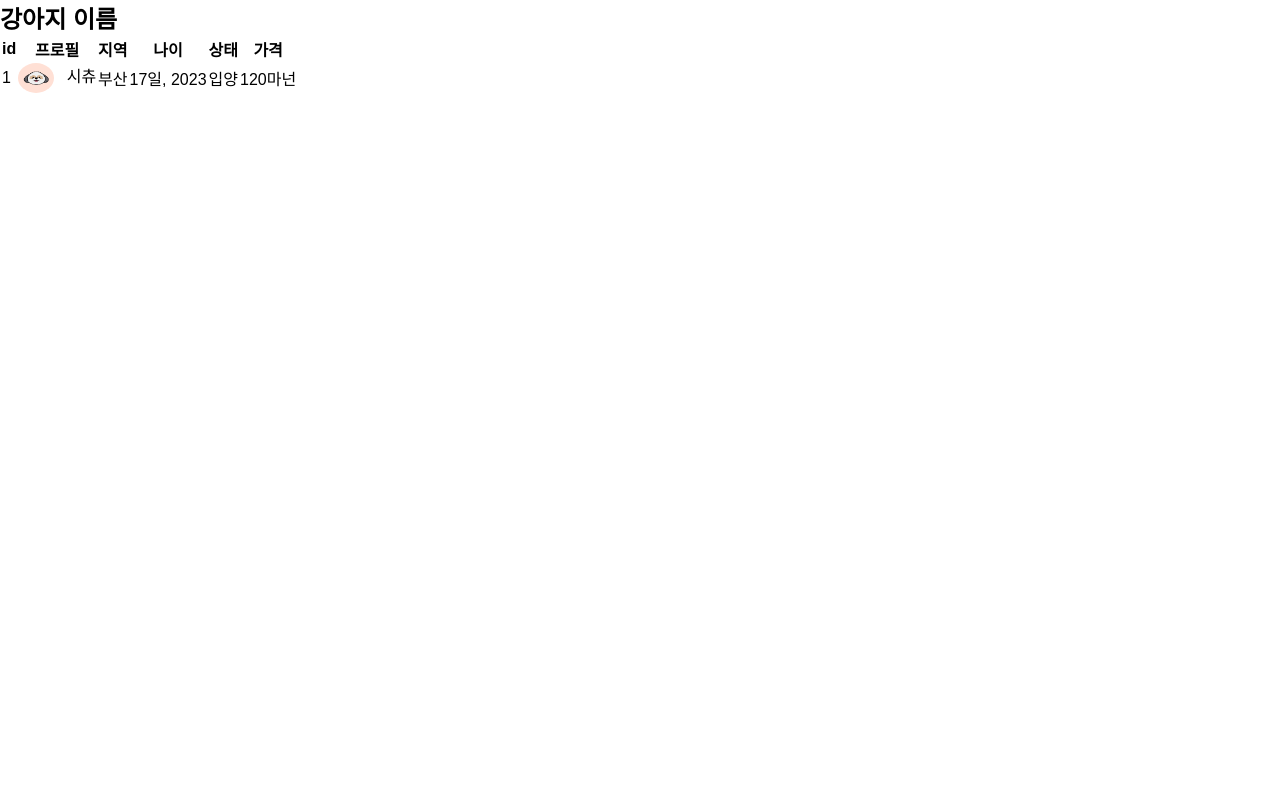
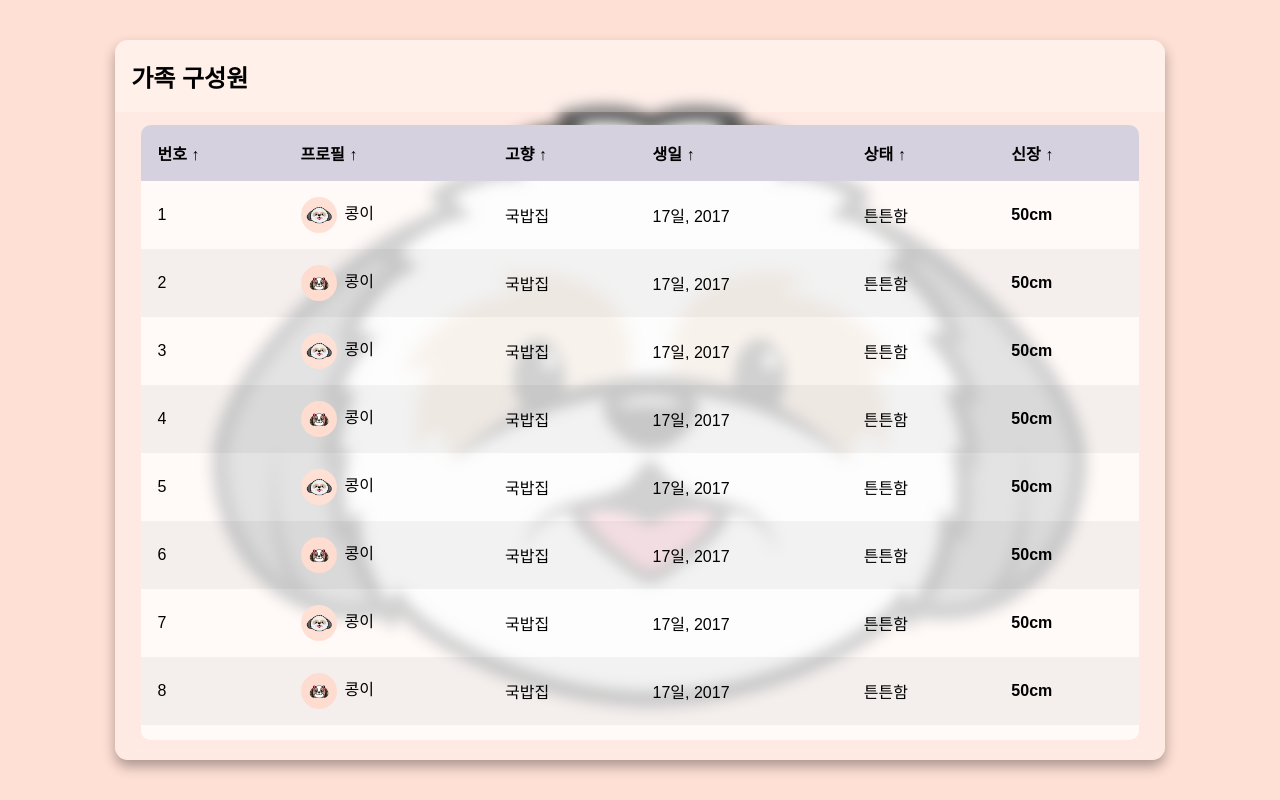
Before and after one commit to zhzkdls/javascript-study, a plain HTML site: page HY-table/index.html in a window 1280 px wide. Drawn offline with Linux system fonts and the light colour scheme.

Commit message:
css html update

```diff
--- a/HY-table/index.html
+++ b/HY-table/index.html
@@ -10,39 +10,122 @@
 <body>
     <main class="table">
         <section class="table__header">
-            <h1>강아지 이름</h1>
+            <h1>가족 구성원</h1>
         </section>
         <section class="table__body">
             <table>
                 <thead>
                     <tr>
-                        <th> id </th>
-                        <th> 프로필 </th>
-                        <th> 지역 </th>
-                        <th> 나이 </th>
-                        <th> 상태 </th>
-                        <th> 가격 </th>
+                        <th> 번호 <span class="icon-arrow">&UpArrow;</span></th>
+                        <th> 프로필 <span class="icon-arrow">&UpArrow;</span></th>
+                        <th> 고향 <span class="icon-arrow">&UpArrow;</span></th>
+                        <th> 생일 <span class="icon-arrow">&UpArrow;</span></th>
+                        <th> 상태 <span class="icon-arrow">&UpArrow;</span></th>
+                        <th> 신장 <span class="icon-arrow">&UpArrow;</span></th>
                     </tr>
                 </thead>
                 <tbody>
                     <tr>
                         <td> 1 </td>
-                        <td> <img src="images/시츄.jpg" alt="프로필"> 시츄 </td>
-                        <td> 부산 </td>
-                        <td> 17일, 2023 </td>
+                        <td> <img src="images/시츄.jpg" alt="">콩이</td>
+                        <td> 국밥집 </td>
+                        <td> 17일, 2017 </td>
                         <td>
-                            <p>입양</p>
+                            <p class="status delivered">튼튼함</p>
                         </td>
-                        <td> 120마넌 </td>
+                        <td> <strong> 50cm </strong></td>
+                    </tr>
+                    <tr>
+                        <td> 2 </td>
+                        <td> <img src="images/시츄2.jpg" alt="">콩이</td>
+                        <td> 국밥집 </td>
+                        <td> 17일, 2017 </td>
+                        <td>
+                            <p class="status delivered">튼튼함</p>
+                        </td>
+                        <td> <strong> 50cm </strong></td>
+                    </tr>
+                    <tr>
+                        <td> 3 </td>
+                        <td> <img src="images/시츄.jpg" alt="">콩이</td>
+                        <td> 국밥집 </td>
+                        <td> 17일, 2017 </td>
+                        <td>
+                            <p class="status delivered">튼튼함</p>
+                        </td>
+                        <td> <strong> 50cm </strong></td>
+                    </tr>
+                    <tr>
+                        <td> 4 </td>
+                        <td> <img src="images/시츄2.jpg" alt="">콩이</td>
+                        <td> 국밥집 </td>
+                        <td> 17일, 2017 </td>
+                        <td>
+                            <p class="status delivered">튼튼함</p>
+                        </td>
+                        <td> <strong> 50cm </strong></td>
+                    </tr>
+                    <tr>
+                        <td> 5 </td>
+                        <td> <img src="images/시츄.jpg" alt="">콩이</td>
+                        <td> 국밥집 </td>
+                        <td> 17일, 2017 </td>
+                        <td>
+                            <p class="status delivered">튼튼함</p>
+                        </td>
+                        <td> <strong> 50cm </strong></td>
+                    </tr>
+                    <tr>
+                        <td> 6 </td>
+                        <td> <img src="images/시츄2.jpg" alt="">콩이</td>
+                        <td> 국밥집 </td>
+                        <td> 17일, 2017 </td>
+                        <td>
+                            <p class="status delivered">튼튼함</p>
+                        </td>
+                        <td> <strong> 50cm </strong></td>
+                    </tr>
+                    <tr>
+                        <td> 7 </td>
+                        <td> <img src="images/시츄.jpg" alt="">콩이</td>
+                        <td> 국밥집 </td>
+                        <td> 17일, 2017 </td>
+                        <td>
+                            <p class="status delivered">튼튼함</p>
+                        </td>
+                        <td> <strong> 50cm </strong></td>
+                    </tr>
+                    <tr>
+                        <td> 8 </td>
+                        <td> <img src="images/시츄2.jpg" alt="">콩이</td>
+                        <td> 국밥집 </td>
+                        <td> 17일, 2017 </td>
+                        <td>
+                            <p class="status delivered">튼튼함</p>
+                        </td>
+                        <td> <strong> 50cm </strong></td>
+                    </tr>
+                    <tr>
+                        <td> 9 </td>
+                        <td> <img src="images/시츄.jpg" alt="">콩이</td>
+                        <td> 국밥집 </td>
+                        <td> 17일, 2017 </td>
+                        <td>
+                            <p class="status delivered">튼튼함</p>
+                        </td>
+                        <td> <strong> 50cm </strong></td>
                     </tr>
                 </tbody>
             </table>
         </section>
     </main>
 </body>
+
 </html>
 
 
 
 <!-- <h1>테이블 시리즈 유튜브 링크</h1>
 <button><link rel="stylesheet" href="https://www.youtube.com/watch?v=Ay8BXbAmEYM&list=PLHktALTk_XeDHGGkaDPiiklvsXT9joo-j"></button>  -->
+<!-- 소스코드
+https://github.com/JeetSaru/Responsive-HTML-Table-With-Pure-CSS---Web-Design-UI-Design -->
--- a/HY-table/style.css
+++ b/HY-table/style.css
@@ -6,11 +6,129 @@
     font-family: sans-serif;
 }
 
+body {
+    min-height: 100vh;
+    background: url(images/시츄.jpg) center / cover;
+    display: flex;
+    justify-content: center;
+    align-items: center;
+}
+
+main.table {
+    width: 82vw;
+    height: 90vh;
+    background-color: #fff5;
+
+    backdrop-filter: blur(7px);
+    box-shadow: 0 .4rem .8rem #0005;
+    border-radius: .8rem;
+
+    overflow: hidden;
+}
+
+.table__header {
+    width: 100%;
+    height: 10%;
+    background-color: #fff4;
+    padding: .8rem 1rem;
+
+    display: flex;
+    justify-content: space-between;
+    align-items: center;
+}
+
+.table__header .input-group {
+    width: 35%;
+    height: 100%;
+    background-color: #fff5;
+    padding: 0 .8rem;
+    border-radius: 2rem;
+
+    display: flex;
+    justify-content: center;
+    align-items: center;
+
+    transition: .2s;
+}
+
+.table__header .input-group:hover {
+    width: 45%;
+    background-color: #fff9;
+    box-shadow: 0 .1rem .4rem #0002;
+}
+
+.table__header .input-group img {
+    width: 1.2rem;
+    height: 1.2rem;
+}
+
+.table__header .input-group input {
+    width: 100%;
+    padding: 0 .5rem 0 .3rem;
+    background-color: transparent;
+    border: none;
+    outline: none;
+}
+
+.table__body {
+    width: 95%;
+    max-height: calc(89% - 1.6rem);
+    background-color: #fffb;
+
+    margin: .8rem auto;
+    border-radius: .6rem;
+
+    overflow: auto;
+    overflow: overlay;
+}
+
+.table__body::-webkit-scrollbar{
+    width: 0.5rem;
+    height: 0.5rem;
+}
+
+.table__body::-webkit-scrollbar-thumb{
+    border-radius: .5rem;
+    background-color: #0004;
+    visibility: hidden;
+}
+
+.table__body:hover::-webkit-scrollbar-thumb{
+    visibility: visible;
+}
+
+table {
+    width: 100%;
+}
+
 td img {
     width: 36px;
-    height: 30px;
+    height: 36px;
     margin-right: .5rem;
     border-radius: 50%;
 
     vertical-align: middle;
 }
+
+table, th, td {
+    border-collapse: collapse;
+    padding: 1rem;
+    text-align: left;
+}
+
+thead th {
+    position: sticky;
+    top: 0;
+    left: 0;
+    background-color: #d5d1defe;
+    cursor: pointer;
+    text-transform: capitalize;
+}
+
+tbody tr:nth-child(even) {
+    background-color: #0000000b;
+}
+
+tbody tr:hover {
+    background-color: #fff6 !important;
+}
```
